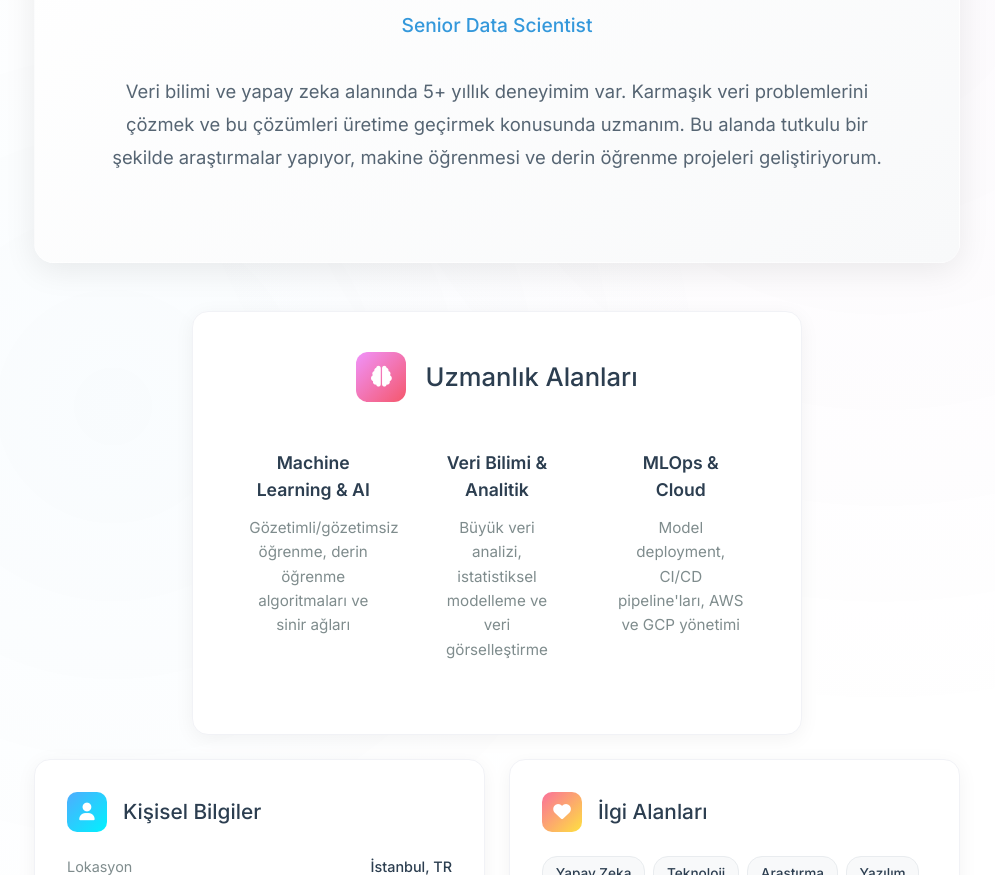
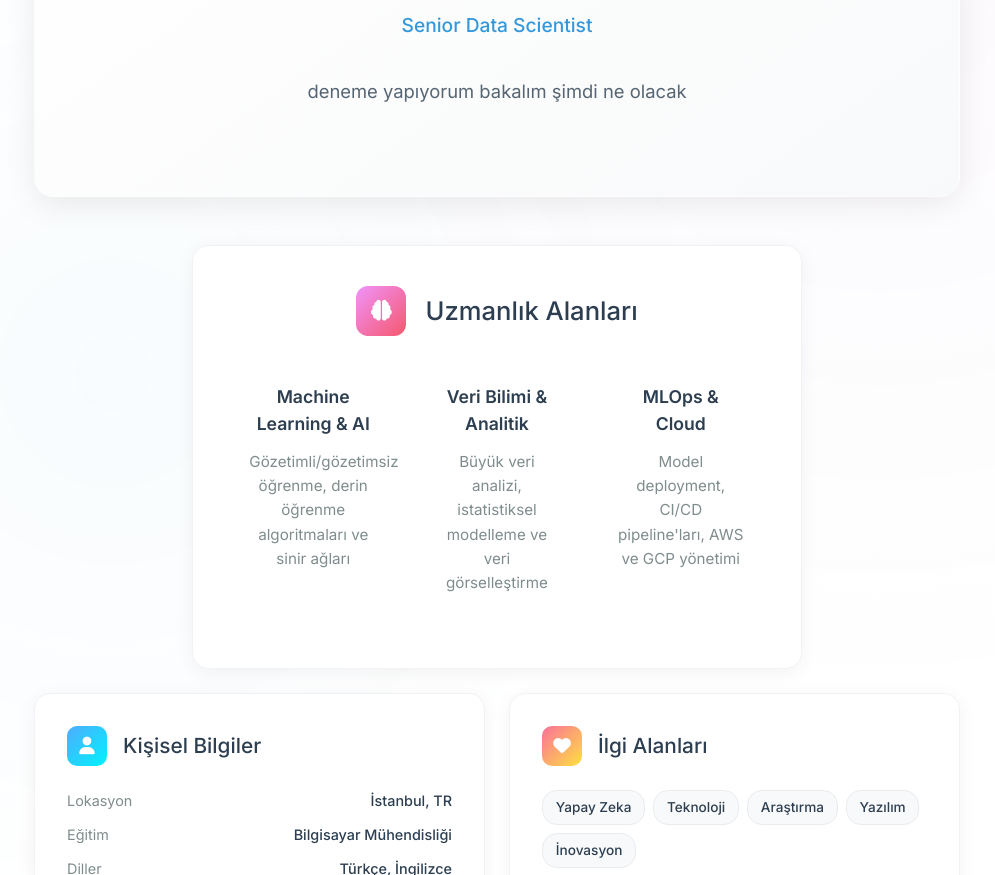
Before and after one commit to ismailumutluoglu/portfolio, a plain HTML site: page index.html in a window 1280 px wide. Shown: the part 1301-2176 px from the top of the page, without its empty margins (143-1138 px from the left). Drawn offline with nearby package versions, Linux system fonts and the light colour scheme; a script that the page names is missing.

Commit message:
deneme yapılıyor

```diff
--- a/index.html
+++ b/index.html
@@ -828,10 +828,7 @@
                   margin-right: auto;
                 "
               >
-                Veri bilimi ve yapay zeka alanında 5+ yıllık deneyimim var.
-                Karmaşık veri problemlerini çözmek ve bu çözümleri üretime
-                geçirmek konusunda uzmanım. Bu alanda tutkulu bir şekilde araştırmalar yapıyor,
-                makine öğrenmesi ve derin öğrenme projeleri geliştiriyorum.
+                deneme yapıyorum bakalım şimdi ne olacak
               </p>
             </div>
 
```
